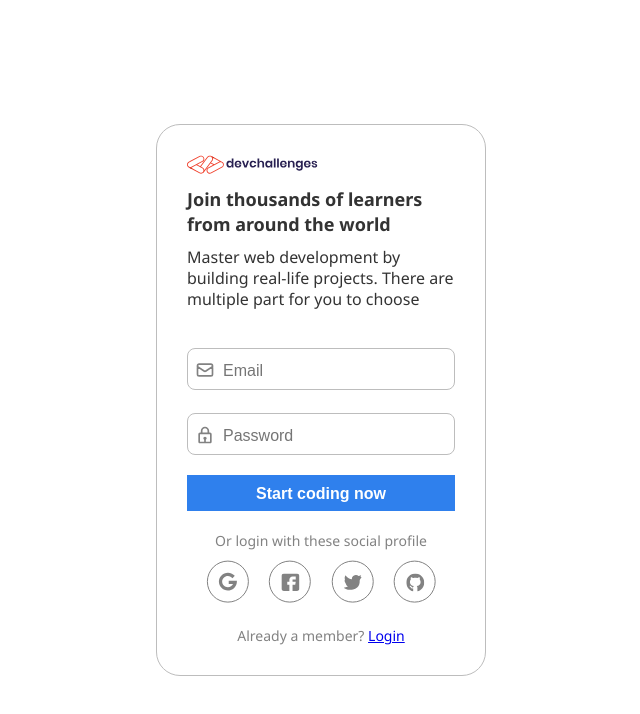
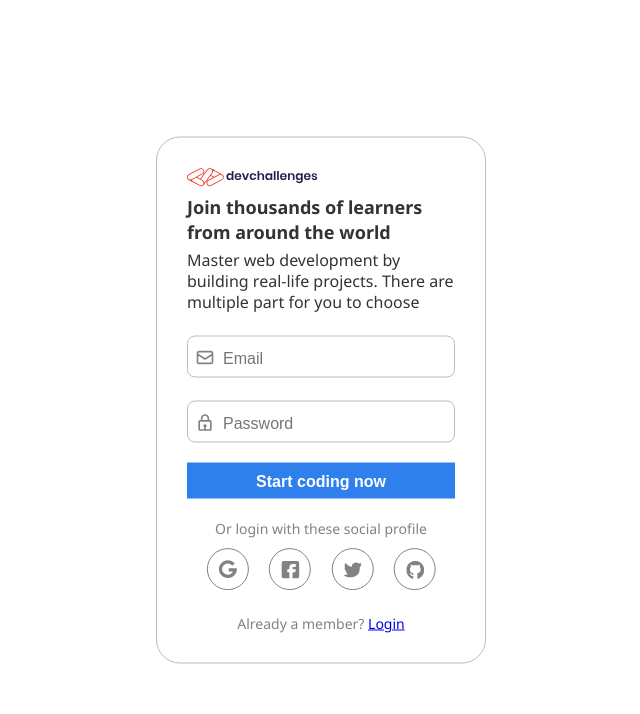
Before and after one commit to Adegbite1999/Authentication, a React (Create React App) app: page / in a window 1280 px wide. Shown: the top 714 px of the page, without its empty margins (319-959 px from the left). Built offline with nearby package versions, Linux system fonts and the light colour scheme; the HTML template or start-up script is replaced by a standard one.

Commit message:
fix: adjusted input margin

```diff
--- a/src/styles/style.css
+++ b/src/styles/style.css
@@ -21,15 +21,15 @@ form {
   font-weight: 600;
   color: #333333;
   white-space: pre-wrap;
-  margin-top: 1rem;
-  margin-bottom: 1rem;
+  margin-top: .5rem;
+  margin-bottom: .5rem;
 }
 .form__text--sub {
   font-size: 1.6rem;
   line-height: 2.1rem;
   color: #333333;
-  margin-top: 1rem;
-  margin-bottom: 1.5rem;
+  /* margin-top: 1rem;
+  margin-bottom: 1.5rem; */
 }
 
 /* .input__field--email {
```
